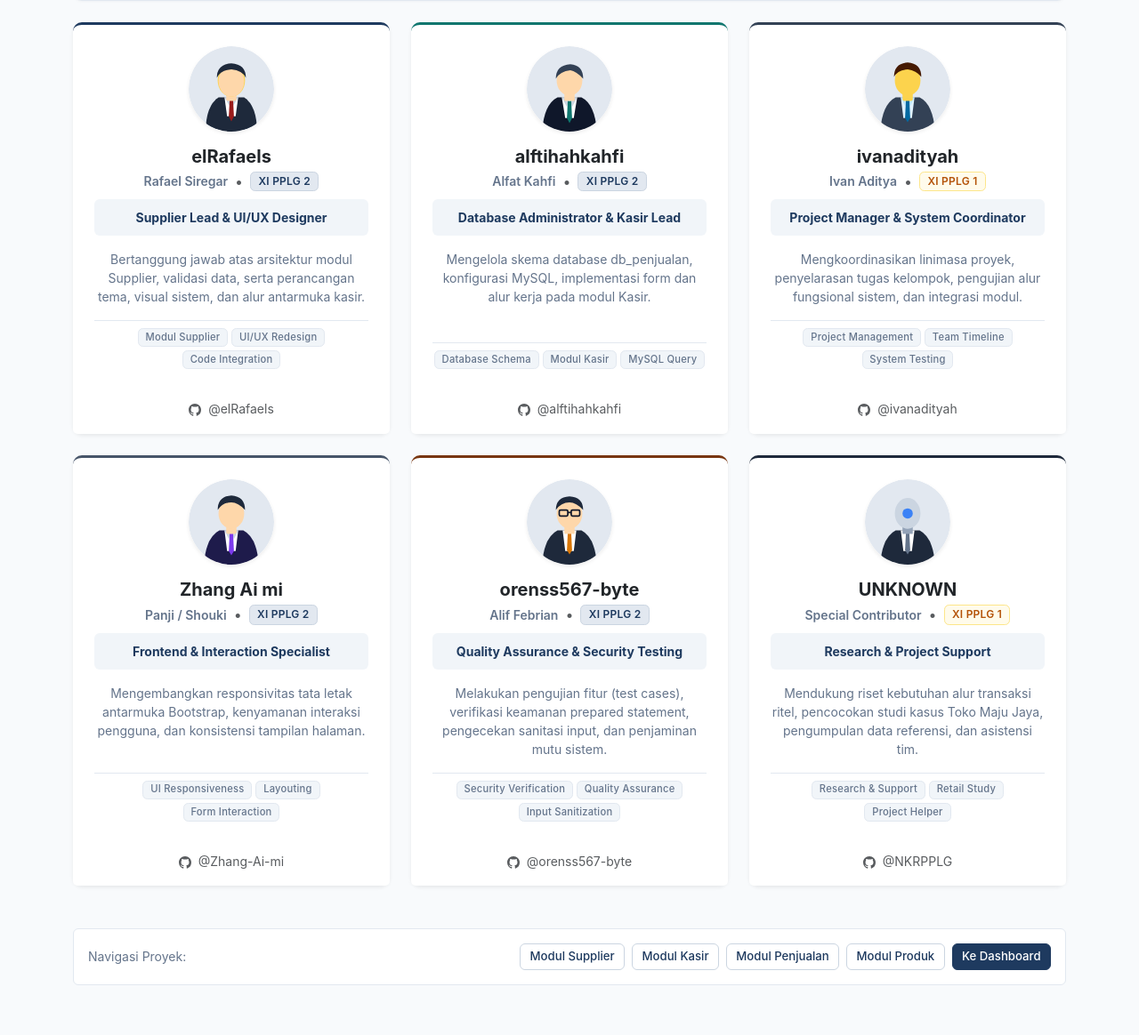
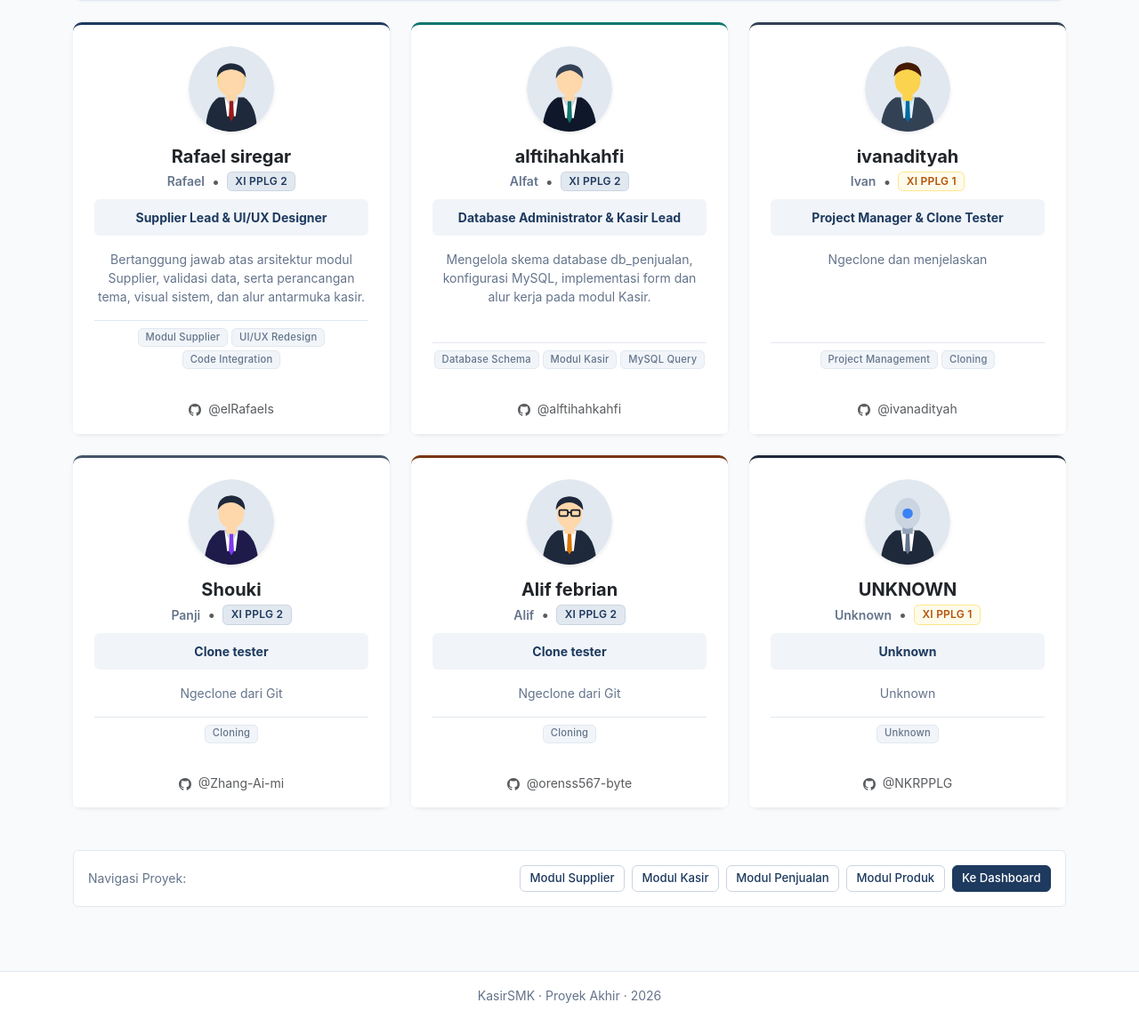
Before and after one commit to NKRPPLG/tugasKasir-_smk4, a PHP site: page /smk4/profil.php in a window 1280 px wide. Shown: the part 403-1567 px from the top of the page at 89% size. After the commit the page ends 1531 px from the top, so only its background shows below. Run offline with PHP 8.4, Linux system fonts and the light colour scheme.

Commit message:
update isi profil

```diff
--- a/profil.php
+++ b/profil.php
@@ -6,8 +6,8 @@ require __DIR__ . '/partials/header.php';
 // Daftar 6 anggota tim NKRPPLG
 $anggota = [
     [
-        'nama' => 'elRafaels',
-        'panggilan' => 'Rafael Siregar',
+        'nama' => 'Rafael siregar',
+        'panggilan' => 'Rafael',
         'kelas' => 'XI PPLG 2',
         'peran' => 'Supplier Lead & UI/UX Designer',
         'deskripsi' => 'Bertanggung jawab atas arsitektur modul Supplier, validasi data, serta perancangan tema, visual sistem, dan alur antarmuka kasir.',
@@ -18,7 +18,7 @@ $anggota = [
     ],
     [
         'nama' => 'alftihahkahfi',
-        'panggilan' => 'Alfat Kahfi',
+        'panggilan' => 'Alfat',
         'kelas' => 'XI PPLG 2',
         'peran' => 'Database Administrator & Kasir Lead',
         'deskripsi' => 'Mengelola skema database db_penjualan, konfigurasi MySQL, implementasi form dan alur kerja pada modul Kasir.',
@@ -29,44 +29,44 @@ $anggota = [
     ],
     [
         'nama' => 'ivanadityah',
-        'panggilan' => 'Ivan Aditya',
+        'panggilan' => 'Ivan',
         'kelas' => 'XI PPLG 1',
-        'peran' => 'Project Manager & System Coordinator',
-        'deskripsi' => 'Mengkoordinasikan linimasa proyek, penyelarasan tugas kelompok, pengujian alur fungsional sistem, dan integrasi modul.',
-        'tugas' => ['Project Management', 'Team Timeline', 'System Testing'],
+        'peran' => 'Project Manager & Clone Tester',
+        'deskripsi' => 'Ngeclone dan menjelaskan',
+        'tugas' => ['Project Management', 'Cloning'],
         'warna_bg' => '#334155',
         'gender' => 'male_formal_tie',
         'github' => 'ivanadityah'
     ],
     [
-        'nama' => 'Zhang Ai mi',
-        'panggilan' => 'Panji / Shouki',
+        'nama' => 'Shouki',
+        'panggilan' => 'Panji ',
         'kelas' => 'XI PPLG 2',
-        'peran' => 'Frontend & Interaction Specialist',
-        'deskripsi' => 'Mengembangkan responsivitas tata letak antarmuka Bootstrap, kenyamanan interaksi pengguna, dan konsistensi tampilan halaman.',
-        'tugas' => ['UI Responsiveness', 'Layouting', 'Form Interaction'],
+        'peran' => 'Clone tester',
+        'deskripsi' => 'Ngeclone dari Git',
+        'tugas' => ['Cloning'],
         'warna_bg' => '#475569',
         'gender' => 'male_formal',
         'github' => 'Zhang-Ai-mi'
     ],
     [
-        'nama' => 'orenss567-byte',
-        'panggilan' => 'Alif Febrian',
+        'nama' => 'Alif febrian',
+        'panggilan' => 'Alif ',
         'kelas' => 'XI PPLG 2',
-        'peran' => 'Quality Assurance & Security Testing',
-        'deskripsi' => 'Melakukan pengujian fitur (test cases), verifikasi keamanan prepared statement, pengecekan sanitasi input, dan penjaminan mutu sistem.',
-        'tugas' => ['Security Verification', 'Quality Assurance', 'Input Sanitization'],
+        'peran' => 'Clone tester',
+        'deskripsi' => 'Ngeclone dari Git',
+        'tugas' => ['Cloning'],
         'warna_bg' => '#78350f',
         'gender' => 'male_glasses',
         'github' => 'orenss567-byte'
     ],
     [
         'nama' => 'UNKNOWN',
-        'panggilan' => 'Special Contributor',
+        'panggilan' => 'Unknown',
         'kelas' => 'XI PPLG 1',
-        'peran' => 'Research & Project Support',
-        'deskripsi' => 'Mendukung riset kebutuhan alur transaksi ritel, pencocokan studi kasus Toko Maju Jaya, pengumpulan data referensi, dan asistensi tim.',
-        'tugas' => ['Research & Support', 'Retail Study', 'Project Helper'],
+        'peran' => 'Unknown',
+        'deskripsi' => 'Unknown',
+        'tugas' => ['Unknown'],
         'warna_bg' => '#1e293b',
         'gender' => 'female_formal',
         'github' => 'NKRPPLG'
```
